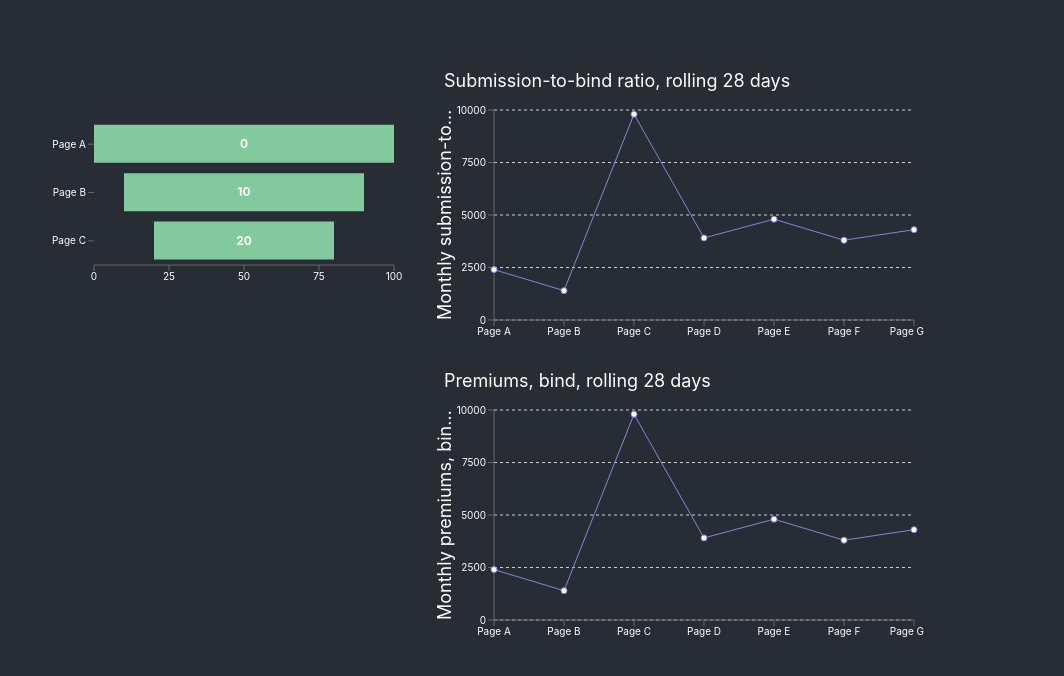
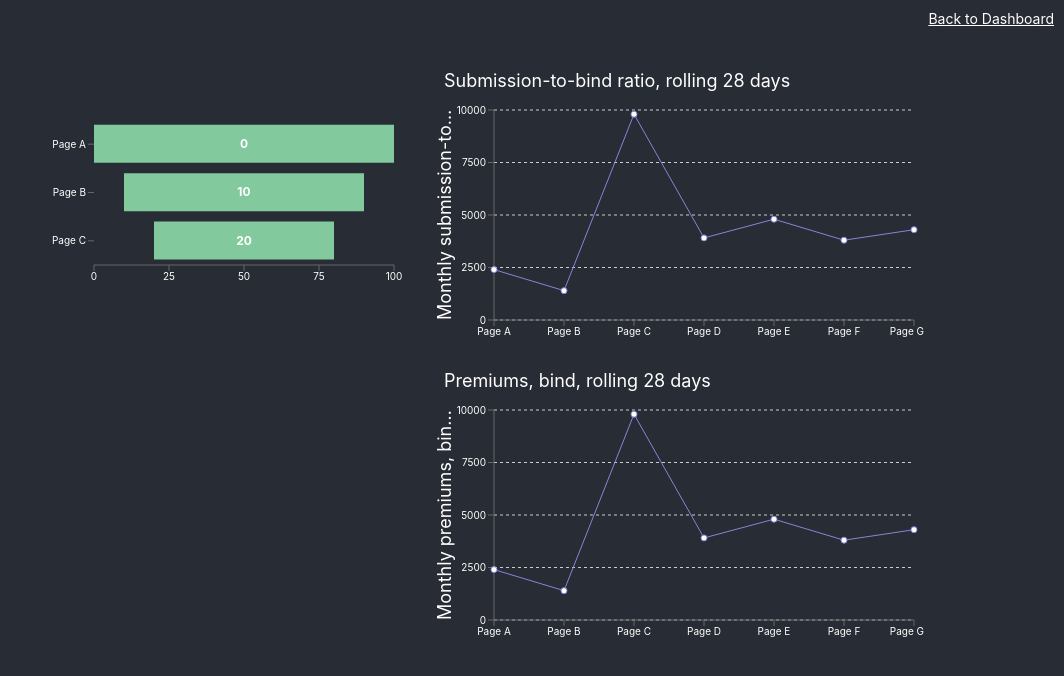
Before and after one commit to sergeim28/recharts-reports, a React (Create React App) app: page /productionKPIs in a window 1280 px wide. Shown: the top 676 px of the page, without its empty margins (216-1280 px from the left). Built offline with nearby package versions, Linux system fonts and the light colour scheme.

Commit message:
back to dashboard routing

```diff
--- a/src/pages/ClaimKPIs.js
+++ b/src/pages/ClaimKPIs.js
@@ -1,4 +1,5 @@
 import React from "react";
+import { Link } from "react-router-dom";
 import { MyLineChart } from "../components/MyLineChart";
 import HorizontalText from "../components/HorizontalText";
 
@@ -10,6 +11,15 @@
         flexDirection: "row",
       }}
     >
+      <Link to="/" style={{
+        fontSize: 14,
+        position: 'absolute',
+        top: 10,
+        right: 10,
+        color: 'white'
+      }}>
+        Back to Dashboard
+      </Link>
       <div>
         <div
           style={{
--- a/src/pages/ProductionKPIs.js
+++ b/src/pages/ProductionKPIs.js
@@ -1,4 +1,5 @@
 import React from "react";
+import { Link } from "react-router-dom";
 import { MyLineChart } from "../components/MyLineChart";
 import { MyHorizontalBarChart } from "../components/MyHorizontalBarChart";
 import VerticalText from "../components/VerticalText";
@@ -12,6 +13,15 @@
         flexDirection: "row",
       }}
     >
+      <Link to="/" style={{
+        fontSize: 14,
+        position: 'absolute',
+        top: 10,
+        right: 10,
+        color: 'white'
+      }}>
+        Back to Dashboard
+      </Link>
       <div>
         <div
           style={{
```
